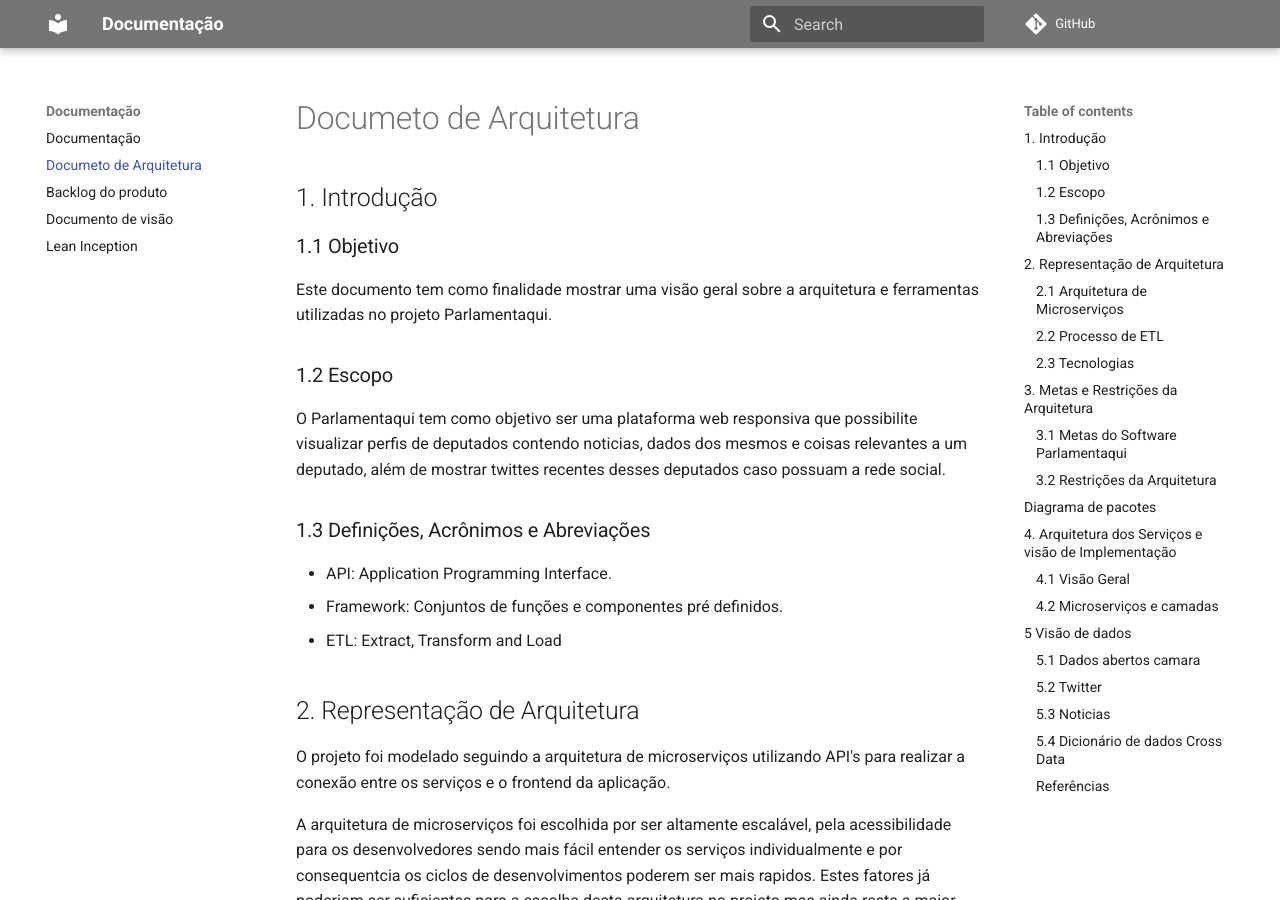
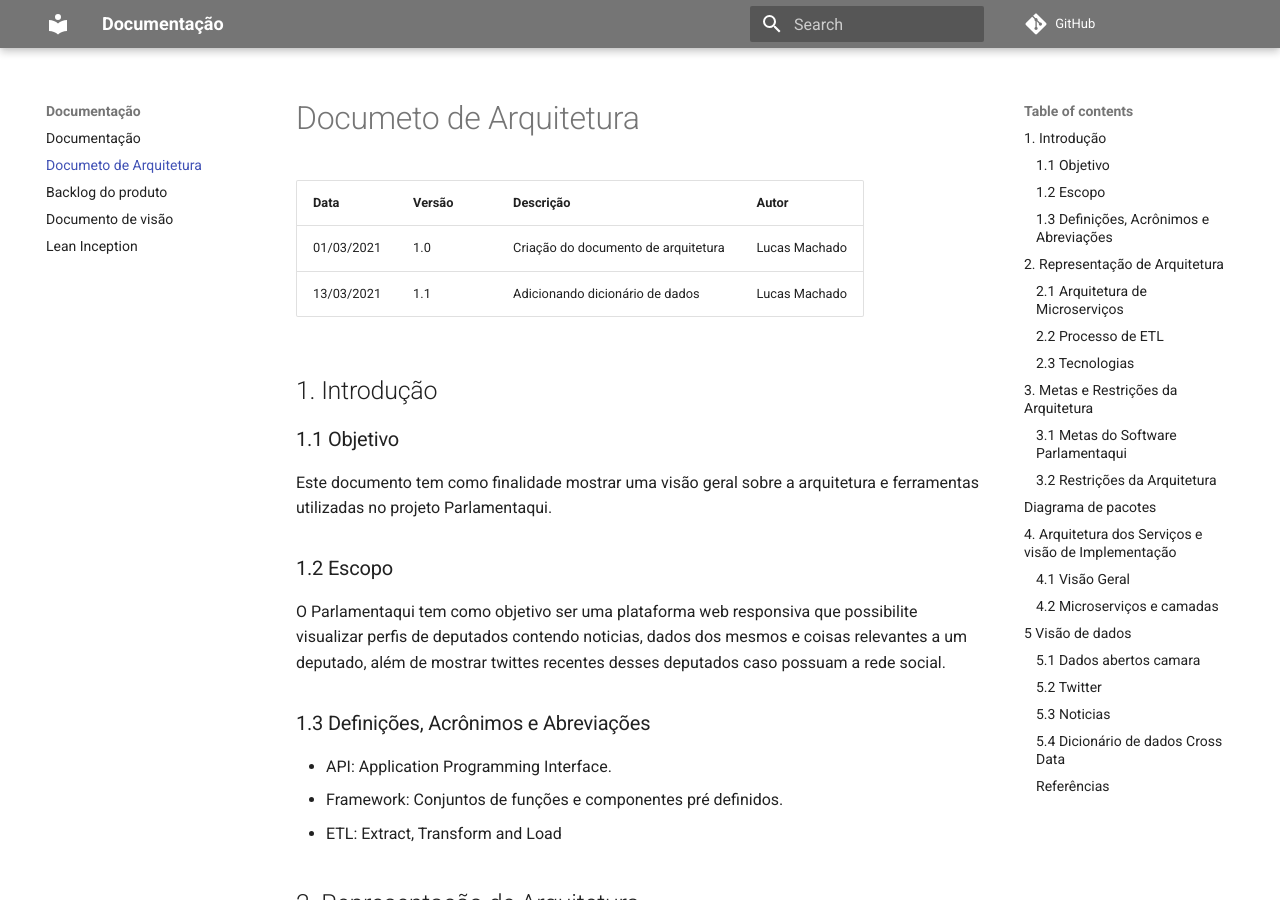
Before and after one commit to fga-eps-mds/2020-2-G6, an MkDocs documentation site: the page built from docs/arquitetura.md, in a window 1280 px wide and 900 px high. Built offline with MkDocs 1.6.1 and Material for MkDocs 9.7.7, drawn with Linux system fonts in a browser that asks for light colours; comment, search, counter and statistics services are not loaded; some of the changed text lies outside the part shown.

Commit message:
Update arquitetura.md
Adicionando vercionamento

```diff
--- a/docs/arquitetura.md
+++ b/docs/arquitetura.md
@@ -1,4 +1,10 @@
 # Documeto de Arquitetura
+
+
+| Data       | Versão | Descrição                                           | Autor              |
+| ---------- | ------ | --------------------------------------------------- | ------------------ |
+| 01/03/2021 | 1.0    | Criação do documento de arquitetura                 |    Lucas Machado   |
+| 13/03/2021 | 1.1    | Adicionando dicionário de dados                     |    Lucas Machado   |
 
 ## 1. Introdução
 
@@ -165,7 +171,7 @@ O "Dados abertura camara" é a fronteira responsável por realizar o processo de
 | nomeFornecedor | string | Nome do fornecedor |  |
 | cnpjCpfFornecedor | string | Cpf ou CNPJ do fonecedor |  |
 | valorLiquido | int | Valor |  |
-| valorGlosa | int | Valor |  |
+| valorGlosa | int | Multa de contrato |  |
 | numRessarcimento | string | Numero do resarcimento |  |
 | codLote | int | Codigo do lote |  |
 | parcela | string | Primary key | Not null |
```
